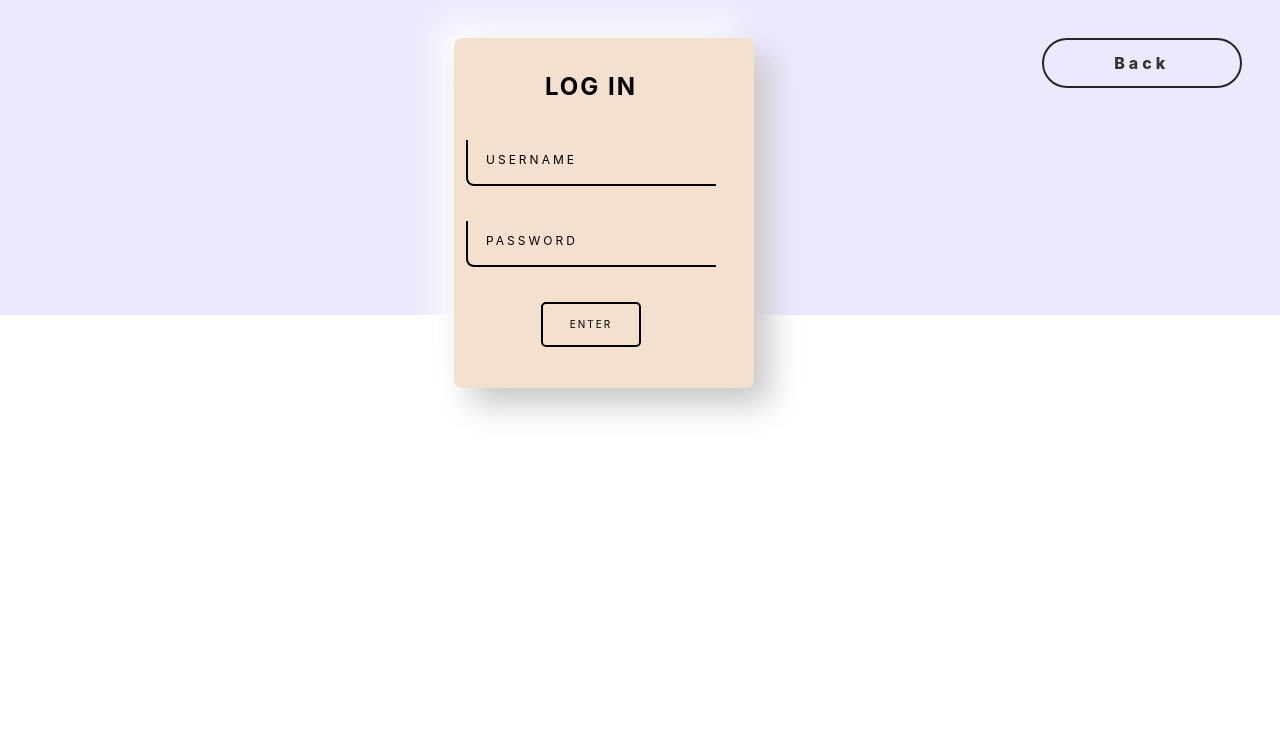
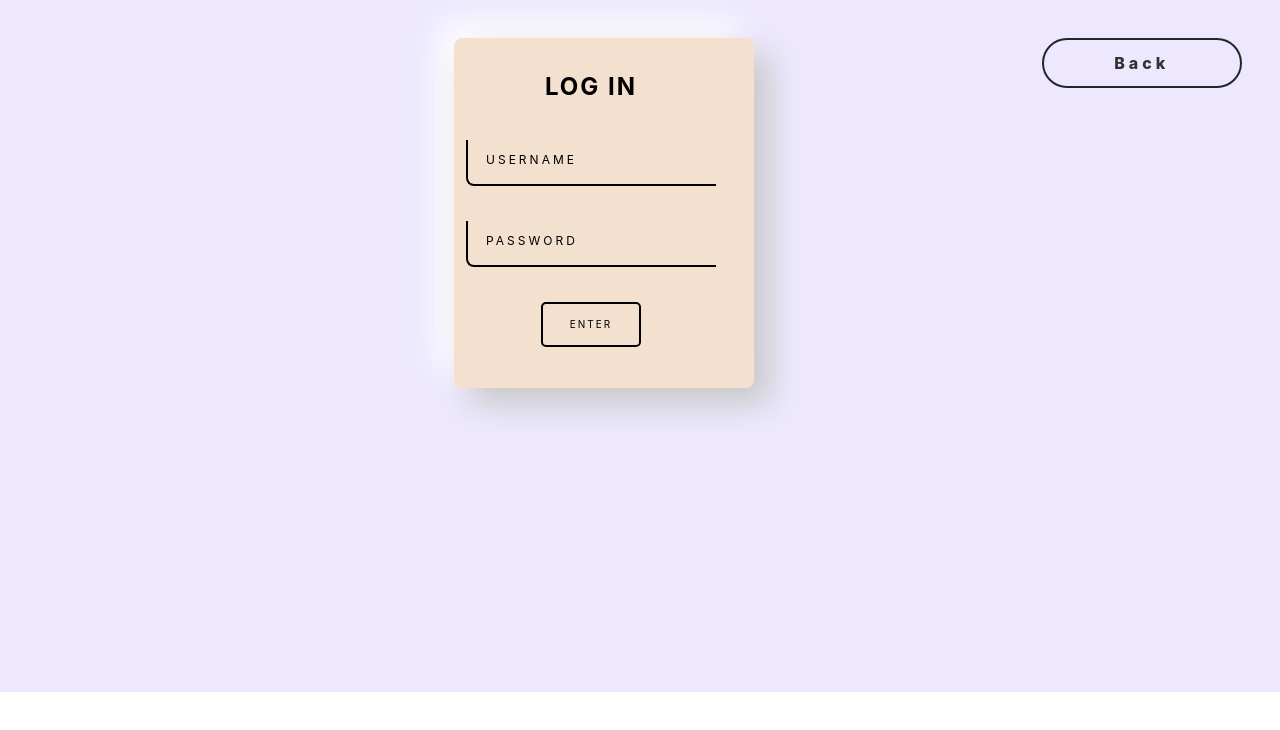
Before and after one commit to yuktha-c-reddy/codefuryfinal, a React (Create React App) app: page /login in a window 1280 px wide. Shown: the top 730 px of the page. Built offline with nearby package versions, Linux system fonts and the light colour scheme.

Commit message:
Update login.css

```diff
--- a/src/components/login.css
+++ b/src/components/login.css
@@ -1,3 +1,6 @@
+.contlog{
+    padding-bottom: 10cm;
+}
 .login {
     color: #000;
     text-transform: uppercase;
```
